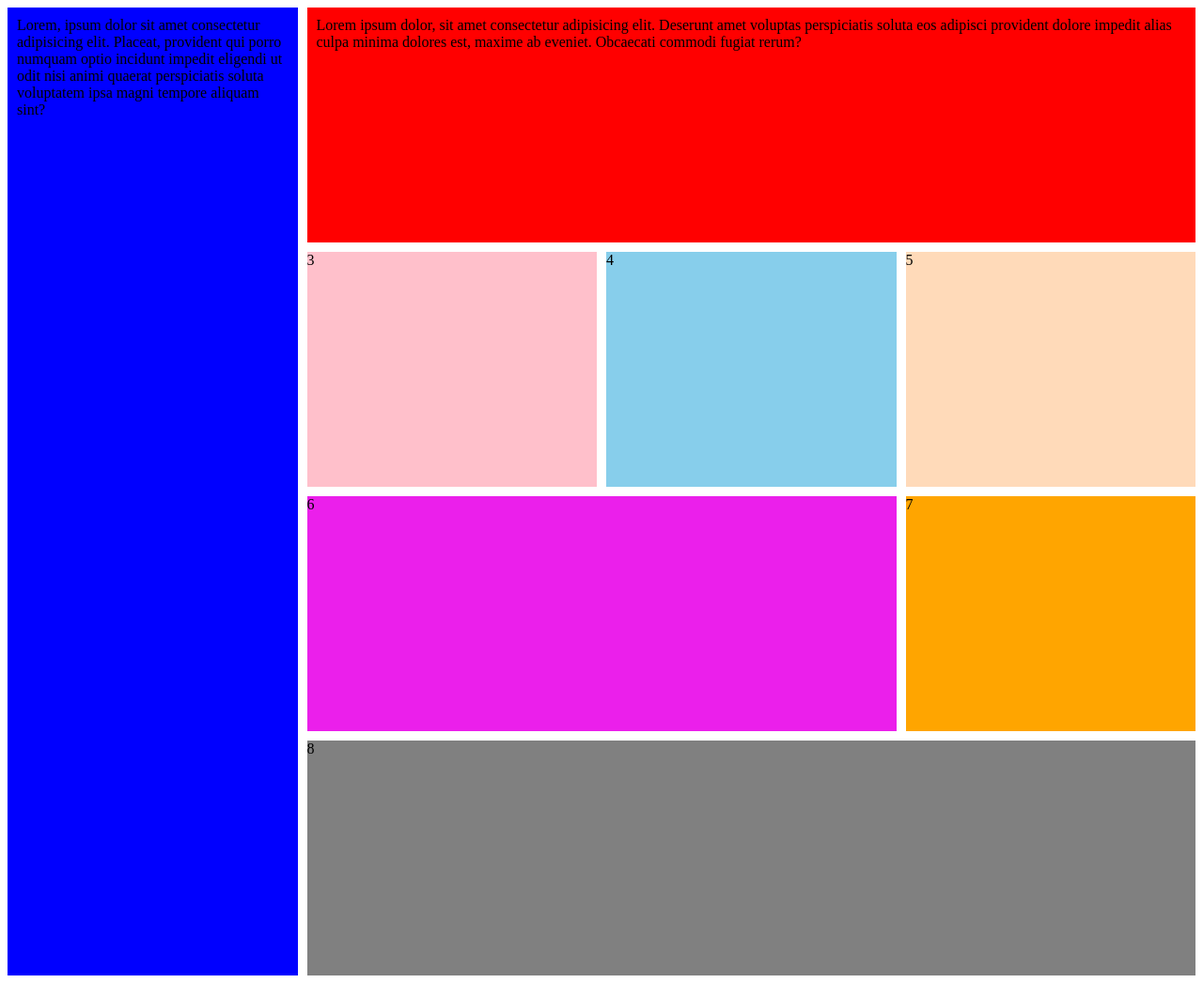
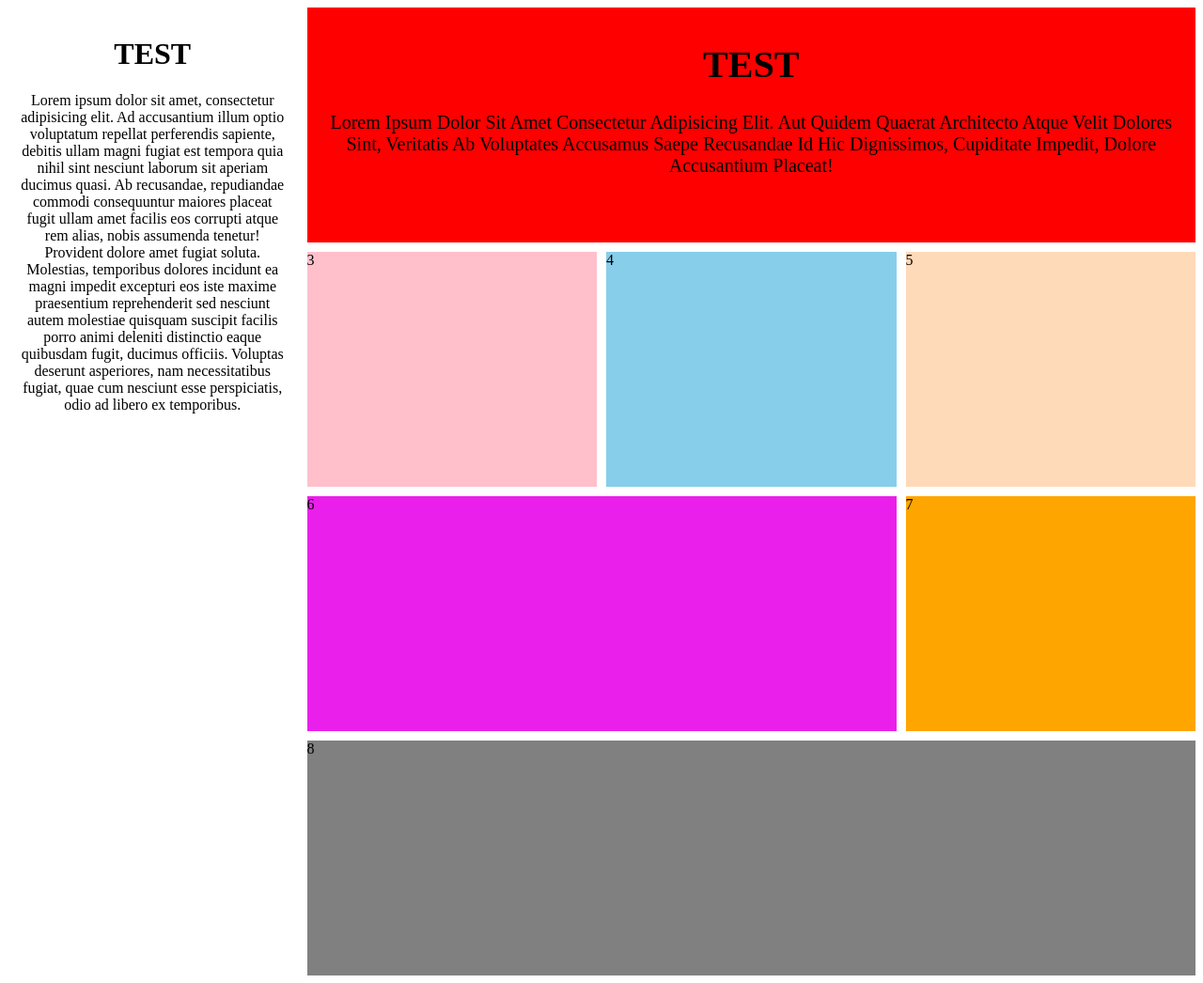
Before and after one commit to ohatsohats/WEB-DEV-TRAINING, a PHP site: page /index2.html in a window 1280 px wide. Shown: the whole page at 94% size. Run offline with PHP 8.4, Linux system fonts and the light colour scheme.

Commit message:
Add files via upload

```diff
--- a/WEB - DEV/grid.css
+++ b/WEB - DEV/grid.css
@@ -7,7 +7,7 @@
     grid-template-columns:repeat(4 , 1fr);
     grid-auto-rows:minmax(auto, 250px);
     grid-column-gap: 10px;
-    grid-row-gap:10px
+    grid-row-gap:10px;
 
 }
 
@@ -18,8 +18,10 @@
 
 .wrapper >div:first-child {
     grid-row: 1/5;
-    background-color: blue;
-    padding: 10px
+    background-color:white;
+    padding: 10px;
+    color: black;
+
 
 }
 .wrapper >div:nth-child(2) {
@@ -48,3 +50,12 @@
     grid-column: 2/5;
     background-color: gray
 }
+.wrapper >div:first-child {
+    text-align: center
+}
+.wrapper >div:nth-child(2){
+    text-align: center;
+    text-transform: capitalize;
+    font-family: 'Times New Roman', Times, serif;
+    font-size: 20px
+}
--- a/WEB - DEV/index2.html
+++ b/WEB - DEV/index2.html
@@ -11,9 +11,14 @@
 <body>
 
     <div class="wrapper">
-        <div>Lorem, ipsum dolor sit amet consectetur adipisicing elit. Placeat, provident qui porro numquam optio incidunt impedit eligendi ut odit nisi animi quaerat perspiciatis soluta voluptatem ipsa magni tempore aliquam sint?
+        <div>
+            <h1>TEST</h1>
+            <p>Lorem ipsum dolor sit amet, consectetur adipisicing elit. Ad accusantium illum optio voluptatum repellat perferendis sapiente, debitis ullam magni fugiat est tempora quia nihil sint nesciunt laborum sit aperiam ducimus quasi. Ab recusandae, repudiandae commodi consequuntur maiores placeat fugit ullam amet facilis eos corrupti atque rem alias, nobis assumenda tenetur! Provident dolore amet fugiat soluta. Molestias, temporibus dolores incidunt ea magni impedit excepturi eos iste maxime praesentium reprehenderit sed nesciunt autem molestiae quisquam suscipit facilis porro animi deleniti distinctio eaque quibusdam fugit, ducimus officiis. Voluptas deserunt asperiores, nam necessitatibus fugiat, quae cum nesciunt esse perspiciatis, odio ad libero ex temporibus.</p>
         </div>
-        <div>Lorem ipsum dolor, sit amet consectetur adipisicing elit. Deserunt amet voluptas perspiciatis soluta eos adipisci provident dolore impedit alias culpa minima dolores est, maxime ab eveniet. Obcaecati commodi fugiat rerum?</div>
+        <div>
+            <h1>TEST</h1>
+            <p>Lorem ipsum dolor sit amet consectetur adipisicing elit. Aut quidem quaerat architecto atque velit dolores sint, veritatis ab voluptates accusamus saepe recusandae id hic dignissimos, cupiditate impedit, dolore accusantium placeat!</p>
+        </div>
         <div>3</div>
         <div>4</div>
         <div>5</div>
@@ -22,5 +27,6 @@
         <div>8</div>
     </div>
 
+
 </body>
 </html>
--- /dev/null
+++ b/WEB - DEV/script.js
@@ -0,0 +1 @@
+document.write(HELLO)
```
